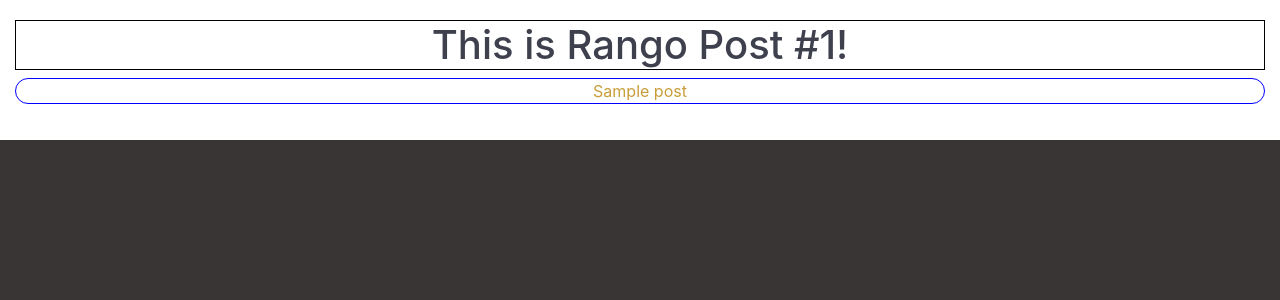
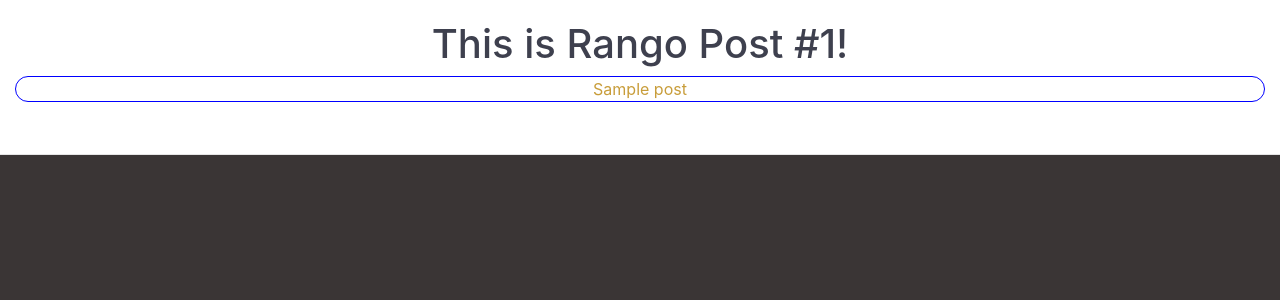
Before and after one commit to powerhouseofthecell/rango, a Django app: template latest/web/templates/posts.html in a window 1280 px wide. Shown: the part 56-356 px from the top of the page. Run offline with Django 3.2, Linux system fonts and the light colour scheme; the template is opened without the code that fills it: most values are stand-ins (such as "Sample title", 1, 10 or a date in 2020); some libraries are stand-ins or nearby versions.

Commit message:
made a bit prettier

```diff
--- a/latest/rango/static/web/css/content.css
+++ b/latest/rango/static/web/css/content.css
@@ -20,10 +20,6 @@
     border-radius: 20px;
 }
 
-.post > h1 {
-    border: 1px black solid;
-}
-
 .post {
     padding-top: 20px;
     padding-bottom: 20px;
--- a/latest/web/templates/posts.html
+++ b/latest/web/templates/posts.html
@@ -15,6 +15,7 @@
             <h1>This is Rango Post #{{ forloop.counter }}!</h1>
             <p>{{ post }}</p>
         </div>
+        <hr class="mb-4 mt-3">
     {% endfor %}
 {% endblock %}
 
```
